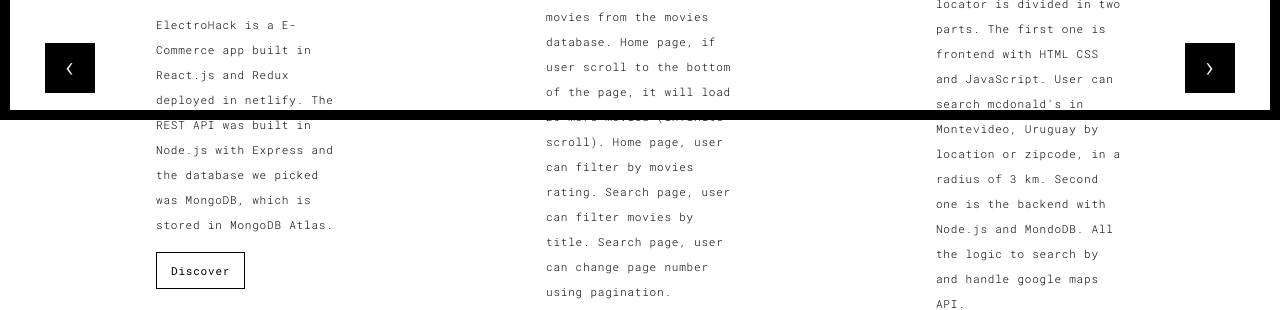
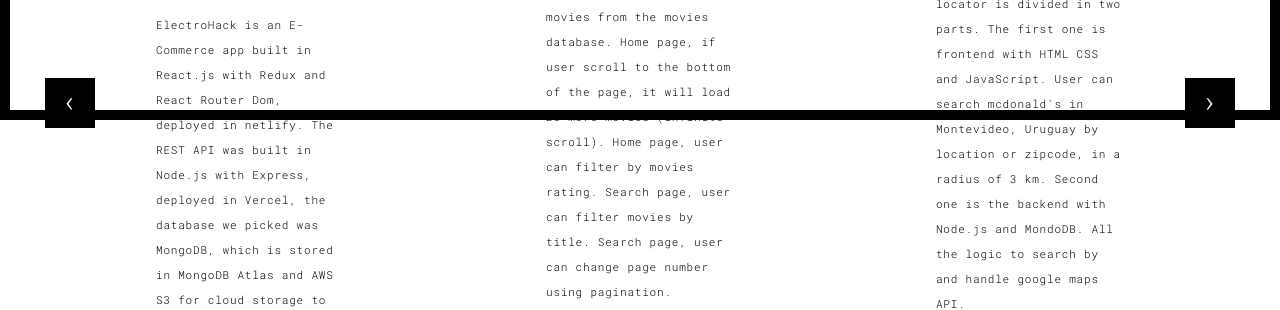
Before and after one commit to sebauru87/portfolio, a plain HTML site: page works.html in a window 1280 px wide. Shown: the part 680-990 px from the top of the page. Drawn offline with Linux system fonts and the light colour scheme.

Commit message:
Update text electrohack

```diff
--- a/works.html
+++ b/works.html
@@ -105,10 +105,13 @@
                         <h4>001/006</h4>
                         <h3>ElectroHack - E-Commerce</h3>
                         <p>
-                          ElectroHack is a E-Commerce app built in React.js and
-                          Redux deployed in netlify. The REST API was built in
-                          Node.js with Express and the database we picked was
-                          MongoDB, which is stored in MongoDB Atlas.
+                          ElectroHack is an E-Commerce app built in React.js
+                          with Redux and React Router Dom, deployed in netlify.
+                          The REST API was built in Node.js with Express,
+                          deployed in Vercel, the database we picked was
+                          MongoDB, which is stored in MongoDB Atlas and AWS S3
+                          for cloud storage to upload products images. It is
+                          divided into three parts.
                         </p>
                         <a
                           href="https://electro-hack-ecommerce.netlify.app/"
```
